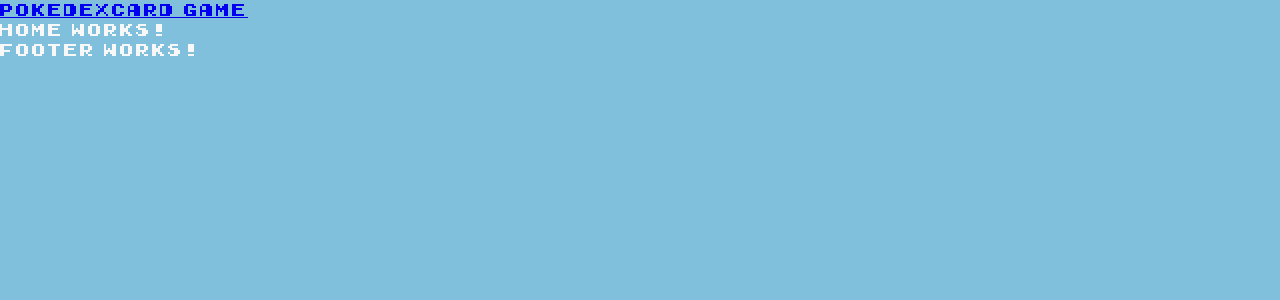
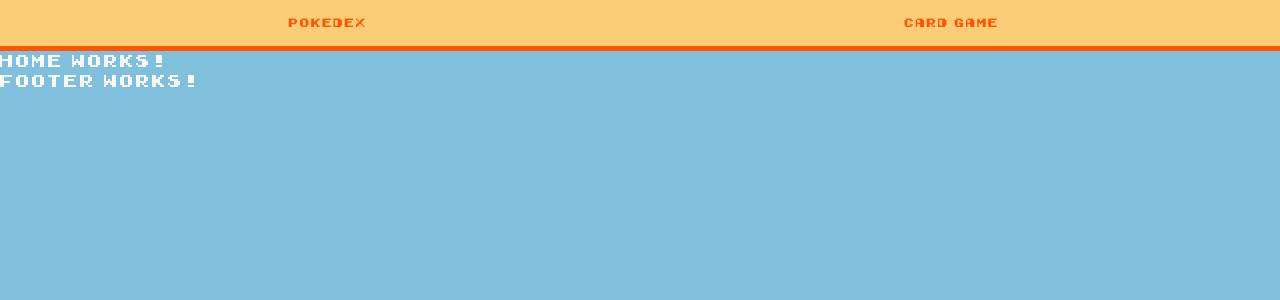
Before and after one commit to javier26galan/poke-app, an Angular app: page / in a window 1280 px wide. Shown: the top 300 px of the page. Built offline with nearby package versions, Linux system fonts and the light colour scheme.

Commit message:
serach bar done, header styles done

```diff
--- a/src/app/layout/header/header.component.css
+++ b/src/app/layout/header/header.component.css
@@ -0,0 +1,17 @@
+.nav-container{
+  display: grid;
+  grid-template-columns: repeat(2, 1fr);
+  justify-content: space-between;
+  text-align: center;
+  padding: 1em;
+  background-color: var(--yellow);
+  border-bottom: 5px solid var(--red);
+}
+
+.nav__link{
+  font-size: 0.70em;
+  list-style: none;
+  text-decoration: none;
+  color: var(--red);
+  cursor: pointer;
+}
--- a/src/app/layout/header/header.component.html
+++ b/src/app/layout/header/header.component.html
@@ -1,2 +1,4 @@
-<a routerLink="/pokedex">pokedex</a>
-<a routerLink="/card-game">card Game</a>
+<div class="nav-container">
+  <a class="nav__link" routerLink="/pokedex">pokedex</a>
+  <a class="nav__link" routerLink="/card-game">card Game</a>
+</div>
--- a/src/app/layout/pokedex/pokedex.component.css
+++ b/src/app/layout/pokedex/pokedex.component.css
@@ -11,7 +11,6 @@
   margin: 1em;
   box-shadow: 2px 2px 10px var(--black);
   padding: 0.50em;
-  height: 12em;
 }
 
 .poke-list__item:hover {
@@ -65,8 +64,22 @@
   padding: 0.5em;
 }
 
+.poke-container--search{
+  display: flex;
+  justify-content: center;
+}
+.poke-search{
+  width: 60%;
+  margin-top: 1em;
+  padding: 1em;
+}
+
 .hidden{
   visibility: hidden;
+}
+
+.ocult{
+  display: none;
 }
 
 /* types */
--- a/src/app/layout/pokedex/pokedex.component.html
+++ b/src/app/layout/pokedex/pokedex.component.html
@@ -1,6 +1,9 @@
-<app-pokemon-detail [pokemon]="pokemonDetail" id="poke-detail" class="hidden"></app-pokemon-detail>
+<app-pokemon-detail [pokemon]="pokemonDetail" id="poke-detail" class="hidden" ></app-pokemon-detail>
+<div class="poke-container--search">
+  <input type="text" id="search" class="poke-search" placeholder="Find a pokemon" (keyup)="searchPokemon()">
+</div>
 <div class="poke-list">
-  <div *ngFor="let pokemon of pokemonDetails; index as i" class="poke-list__item" >
+  <div *ngFor="let pokemon of pokemonDetails; index as i" id="{{pokemon.name}}" class="poke-list__item" >
     <div class="poke-list__container">
       <div class="poke-list__container-img">
         <img class="poke-list__img" src="{{pokemon.sprite}}" alt="pokeball" id="{{pokemon.name}}" (click)="onClickDetail($event)"/>
--- a/src/app/layout/pokedex/pokedex.component.ts
+++ b/src/app/layout/pokedex/pokedex.component.ts
@@ -1,4 +1,4 @@
-import { Component, Input, OnInit } from '@angular/core';
+import { Component, OnInit, } from '@angular/core';
 import { PokemonsService } from '../../services/pokemons.service';
 import { CardDex } from '../../models/cardDex.model';
 import { PokeDetail } from 'src/app/models/pokeDetail.model';
@@ -15,7 +15,7 @@ export class PokedexComponent implements OnInit {
   pokemonDetails: PokeDetail[] = []; // have all the pokemon details
   pokeArr: CardDex[] = []; // have all the names and urls to get the details
   pokemonDetail?: PokeDetail;  //single pokemon detail to send to the pokemon detail component
-  pokeList: CardDex[] = [] // pokemons to display in de search
+  pokeList: CardDex[] = this.pokeArr // pokemons to display in de search
 
   // get the data of all the pokemon
   showAllPokemons() {
@@ -53,6 +53,20 @@ export class PokedexComponent implements OnInit {
     detail?.classList.remove('hidden')
   }
 
+  searchPokemon(){
+    const pokeSearch = (document.getElementById('search') as HTMLInputElement).value;
+    const pokeFind = document.getElementsByClassName('poke-list__item')
+    for (let i = 0; i < pokeFind.length; i++) {
+      const pokemon = pokeFind[i];
+      console.log(pokemon.id.includes(pokeSearch));
+      if (!pokemon.id.includes(pokeSearch)){
+        pokeFind[i].classList.add("ocult")
+      }else{
+        pokeFind[i].classList.remove('ocult');
+      }
+    }
+  }
+
   ngOnInit(): void {
     this.showAllPokemons();
   }
```
Also changed, not shown: src/styles.css (line endings or trailing spaces).
